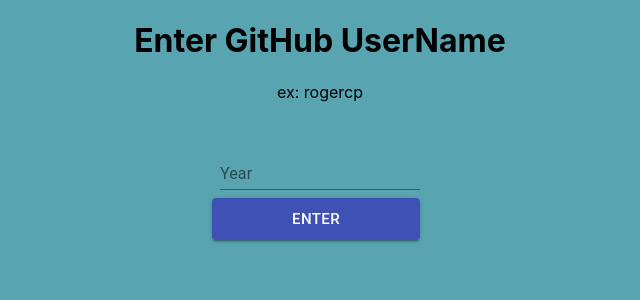
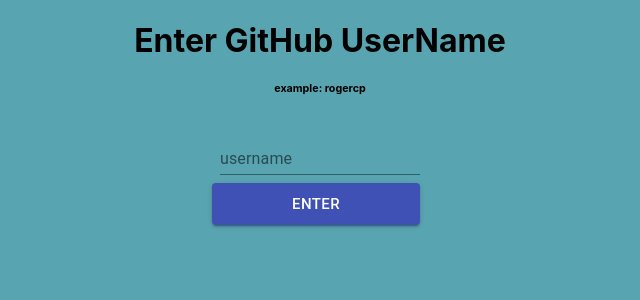
Before and after one commit to rogercp/UserRepoGitHub, a React (Create React App) app in the folder sorting/: page / in a window 1280 px wide. Shown: the top 300 px of the page, without its empty margins (320-960 px from the left). Built offline with nearby package versions, Linux system fonts and the light colour scheme.

Commit message:
clean up on code

```diff
--- a/sorting/src/components/Contributions.js
+++ b/sorting/src/components/Contributions.js
@@ -1,4 +1,4 @@
-import React from 'react';
+import React, {useEffect}from 'react';
 import GitHubCalendar from 'github-calendar';
 import { makeStyles } from '@material-ui/core/styles';
 import Card from '@material-ui/core/Card';
@@ -44,11 +44,20 @@
 
     const classes = useStyles();
 
-    GitHubCalendar('.calendar', props.username, {
+    console.log(props.username, "username in contributions calaneera")
+
+
+    useEffect(()=>{
+
+      GitHubCalendar('.calendar', props.username, {
         responsive: true,
         summary_text: ' ',
         tooltips: true,
       });
+
+
+    })
+
 
 
 
@@ -56,7 +65,7 @@
 
   <Card className={classes.paper}>
 
-        <div className='calendar' style={{width:"100%"}}></div>
+        <div className='calendar' alt='Calendar Icon' style={{width:"100%"}}></div>
 
   </Card>
 
--- a/sorting/src/components/UserLogin.js
+++ b/sorting/src/components/UserLogin.js
@@ -99,7 +99,7 @@
         <h1 >
         Enter GitHub UserName
         </h1>
-        <p>ex: rogercp </p>
+        <h6>example: rogercp </h6>
 
 
 <FormControl className={classes.formControl} noValidate autoComplete="off" onSubmit={onSubmitHandler}>
@@ -109,10 +109,9 @@
         id="standard-basic"
         name="username"
         className={classes.textField}
-        label="Year"
+        label="username"
         margin="normal"
         value={state.username}
-        name="car_make"
         onChange={handleChange('username')}
       />
 
--- a/sorting/src/components/UserProfile.js
+++ b/sorting/src/components/UserProfile.js
@@ -61,7 +61,6 @@
 const [languagesData,setLanguagesData] = useState([])
 
 
-// https://api.github.com/users/tater/events
 
 
 console.log(user,"user")
@@ -133,6 +132,7 @@
   <div className={classes.main}>
 
 
+
     <div className={classes.middle}>
 
 
@@ -196,18 +196,7 @@
       </div>
 
 
-
-
-
-      <div classes = {classes.bottom}>
-            <section   ref={contributionRef} className = {classes.profileImage}>
-              <Contributions username={githubUserName} user={user}/>
-            </section>
-      </div>
-
-
-
-
+              <Contributions  ref={contributionRef} username={githubUserName} user={user} />
 
 
   </div>
```
